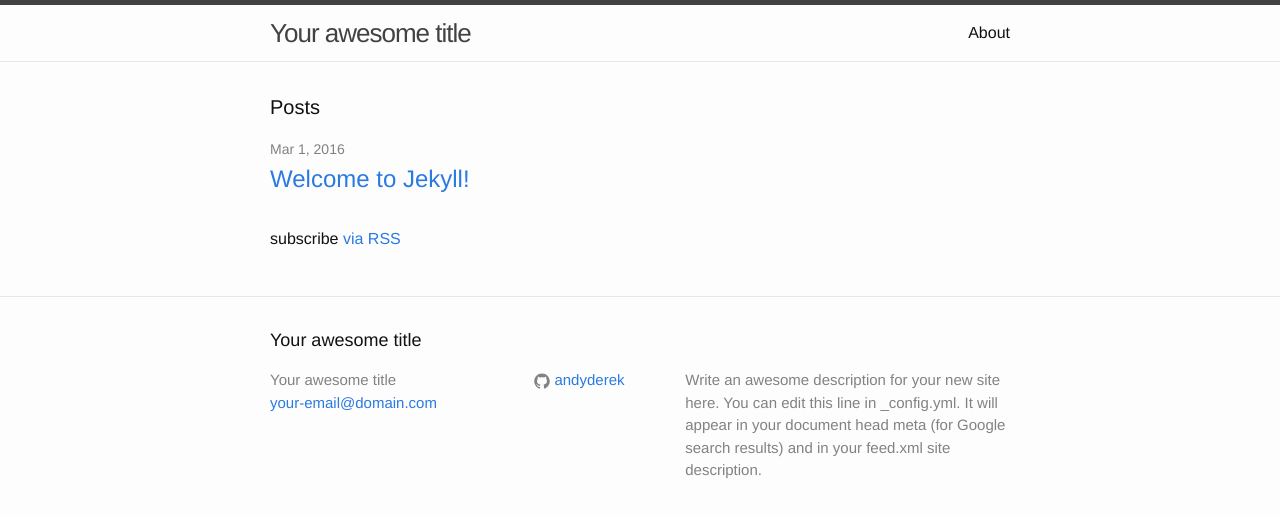
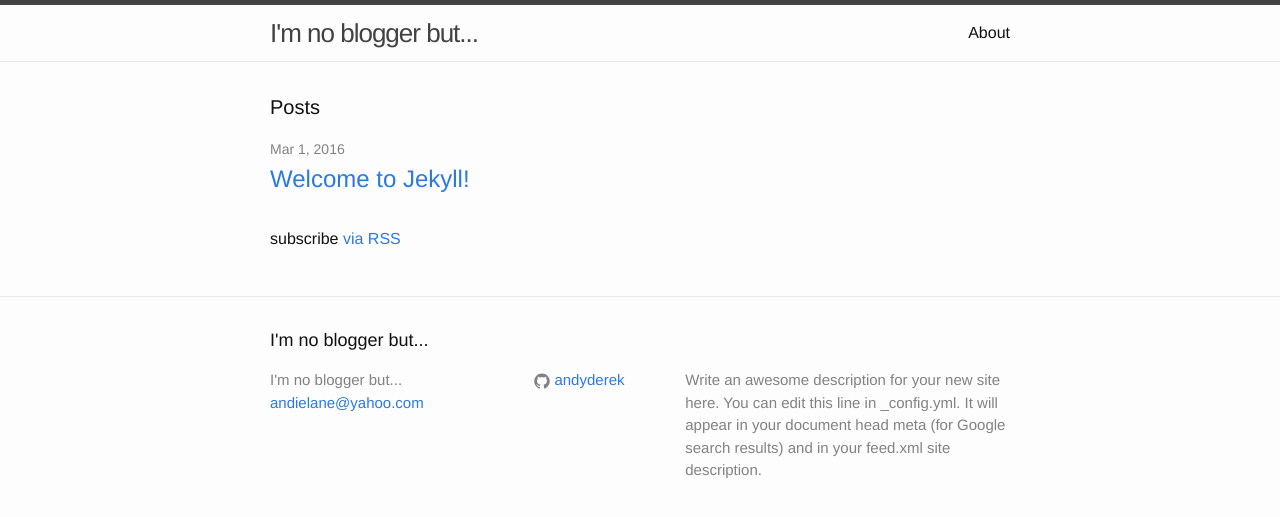
Before and after one commit to andyderek/andyderek.github.io, a Jekyll site: the page built from index.html, in a window 1280 px wide. Shown: the top 517 px of the page. Built offline with Jekyll 4.4.1, drawn with Linux system fonts in a browser that asks for light colours.

Commit message:
Changed URL, added Email address and title

```diff
--- a/_config.yml
+++ b/_config.yml
@@ -6,14 +6,14 @@
 # 'jekyll serve'. If you change this file, please restart the server process.
 
 # Site settings
-title: Your awesome title
-email: your-email@domain.com
+title: I'm no blogger but...
+email: andielane@yahoo.com
 description: > # this means to ignore newlines until "baseurl:"
   Write an awesome description for your new site here. You can edit this
   line in _config.yml. It will appear in your document head meta (for
   Google search results) and in your feed.xml site description.
 baseurl: "" # the subpath of your site, e.g. /blog
-url: "http://yourdomain.com" # the base hostname & protocol for your site
+url: "andyderek.github.io" # the base hostname & protocol for your site
 # twitter_username: jekyllrb
 github_username:  andyderek
 
```
